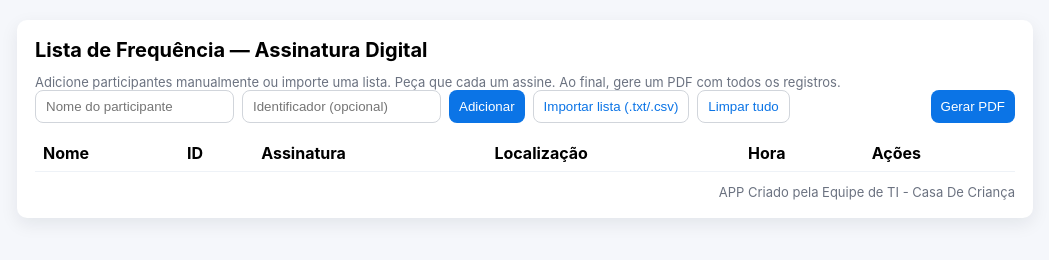
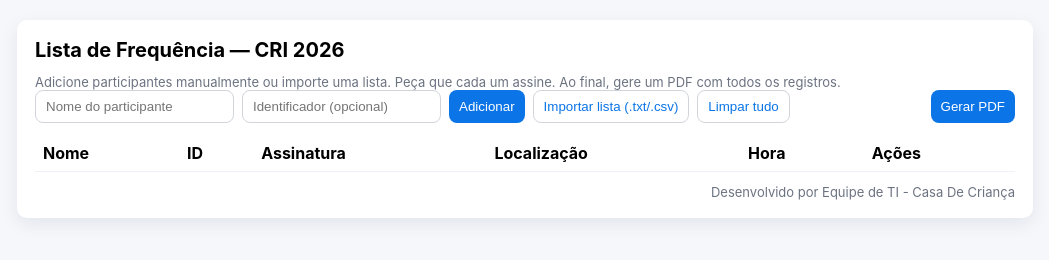
Before and after one commit to Davipaiva07/lista-frequencia-digital, a plain HTML site: page index.html in a window 1280 px wide. Shown: the whole page, without its empty margins (115-1164 px from the left). Drawn offline with nearby package versions, Linux system fonts and the light colour scheme.

Commit message:
Update index.html

```diff
--- a/index.html
+++ b/index.html
@@ -63,7 +63,7 @@
 </head>
 <body>
     <div class="container">
-        <h1>Lista de Frequência — Assinatura Digital</h1>
+        <h1>Lista de Frequência — CRI 2026</h1>
         <div class="small">Adicione participantes manualmente ou importe uma lista. Peça que cada um assine. Ao final, gere um PDF com todos os registros.</div>
 
         <div class="controls">
@@ -87,7 +87,7 @@
             <tbody></tbody>
         </table>
 
-        <footer class="small">APP Criado pela Equipe de TI - Casa De Criança</footer>
+        <footer class="small">Desenvolvido por Equipe de TI - Casa De Criança</footer>
     </div>
 
     <div id="modal" class="modal" style="display:none">
```
